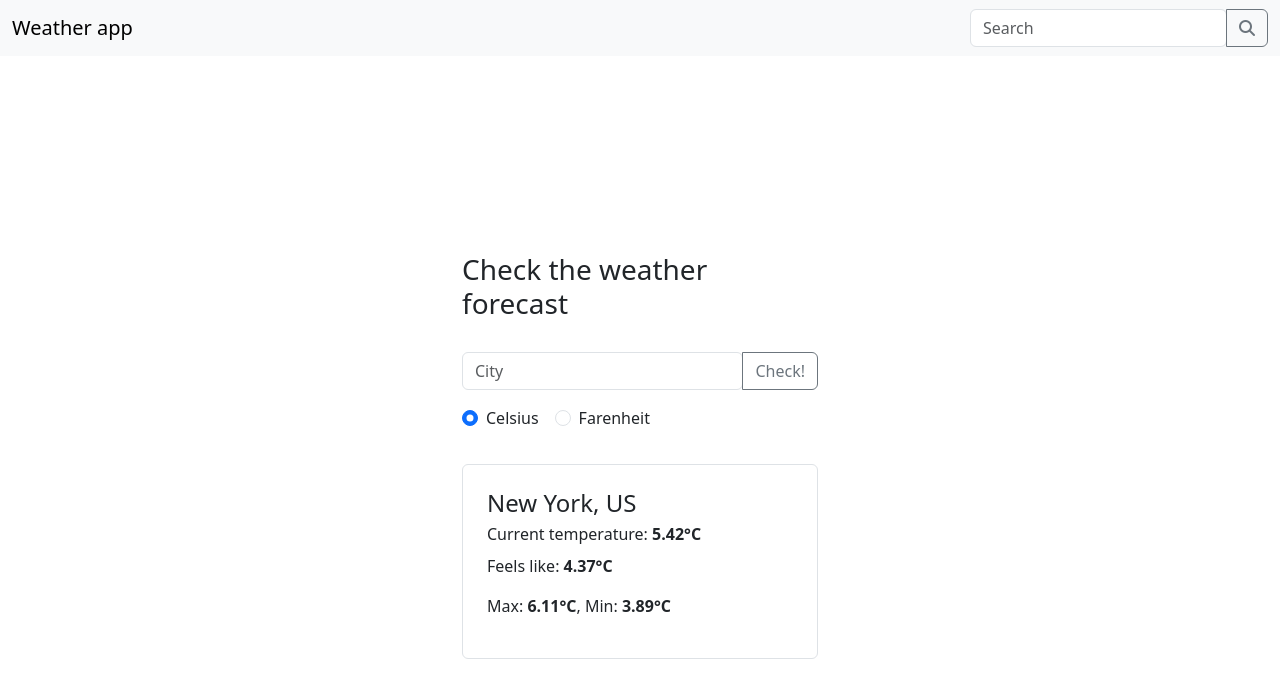
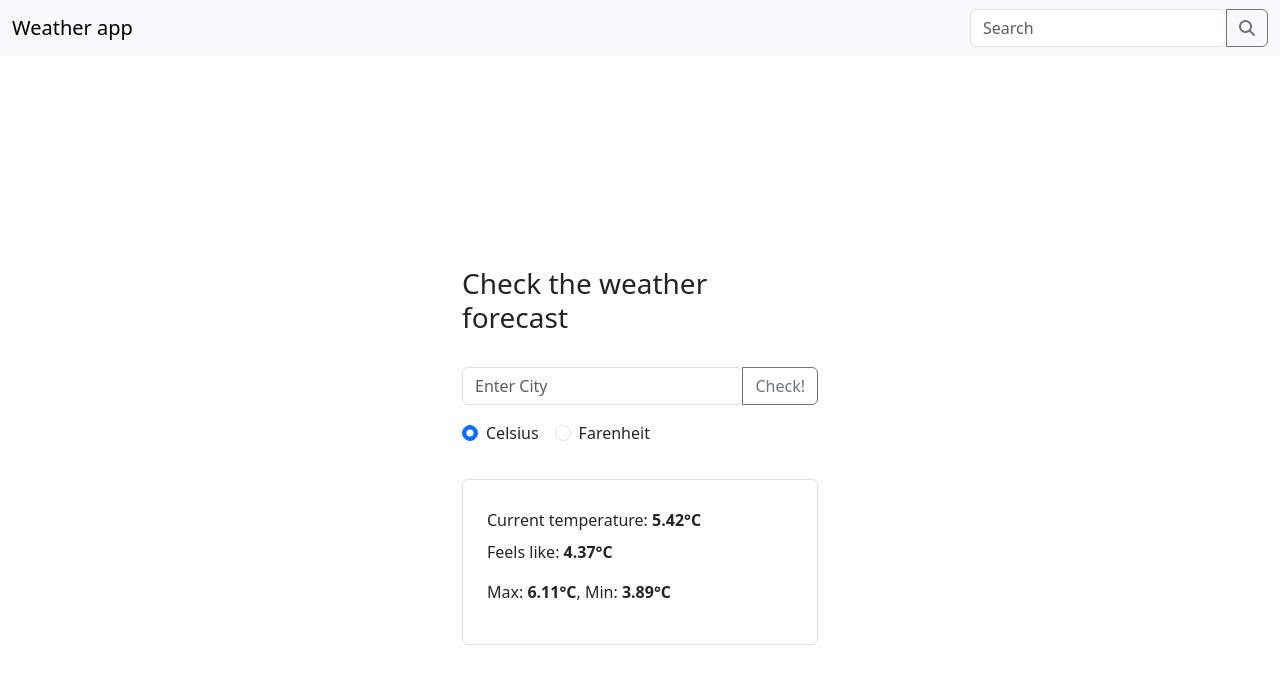
Before and after one commit to HassanNazamul/weatherapp, a React (Create React App) app: page / in a window 1280 px wide. Shown: the top 698 px of the page. Built offline with nearby package versions, Linux system fonts and the light colour scheme.

Commit message:
fetch data from open weather api

```diff
--- a/src/Layout.js/Body/Weatherapp.js
+++ b/src/Layout.js/Body/Weatherapp.js
@@ -1,24 +1,54 @@
+import { useState } from "react";
+
 const Weatherapp = () => {
+  const [location, setLocation] = useState("");
+
+  const [weatherData, setWeatherData] = useState({
+    name: "",
+  });
+
+  const searchHandle = (event) => {
+    event.preventDefault();
+
+    fetch(
+      `https://api.openweathermap.org/data/2.5/weather?q=` +
+        location +
+        `&appid=e66c42734b3c641feb993d197d71838c`
+    )
+      .then((data) => data.json())
+      .then(function (data) {
+        setWeatherData({
+          name : data.name
+        });
+      });
+  };
+
   return (
     <section className="vh-100">
       <div className="container py-5 h-100">
         <div className="row d-flex justify-content-center align-items-center h-100">
           <div className="col-md-8 col-lg-6 col-xl-4">
-            <h3 className="mb-4 pb-2 fw-normal">Check the weather forecast</h3>
+            <h3 id="bhoki" className="mb-4 pb-2 fw-normal">
+              Check the weather forecast
+            </h3>
 
             {/* Search location */}
             <div className="input-group rounded mb-3">
               <input
                 type="search"
                 className="form-control rounded"
-                placeholder="City"
+                placeholder="Enter City"
                 aria-label="Search"
                 aria-describedby="search-addon"
+                value={location}
+                onChange={(e) => setLocation(e.target.value)}
               />
-              <button type="button" className="btn btn-outline-secondary" >
-
-                  Check!
-
+              <button
+                onClick={searchHandle}
+                type="button"
+                className="btn btn-outline-secondary"
+              >
+                Check!
               </button>
             </div>
 
@@ -53,15 +83,16 @@ const Weatherapp = () => {
             </div>
 
             <div className="card shadow-0 border">
-
               <div className="card-body p-4">
-                <h4 className="mb-1 sfw-normal">New York, US</h4>
+                <h4 className="mb-1 sfw-normal"> {weatherData.name} </h4>
                 <p className="mb-2">
                   Current temperature: <strong>5.42°C</strong>
                 </p>
+
                 <p>
                   Feels like: <strong>4.37°C</strong>
                 </p>
+
                 <p>
                   Max: <strong>6.11°C</strong>, Min: <strong>3.89°C</strong>
                 </p>
@@ -74,10 +105,7 @@ const Weatherapp = () => {
                     style={{ color: "#eee" }}
                   ></i>
                 </div> */}
-
               </div>
-
-
             </div>
           </div>
         </div>
```
